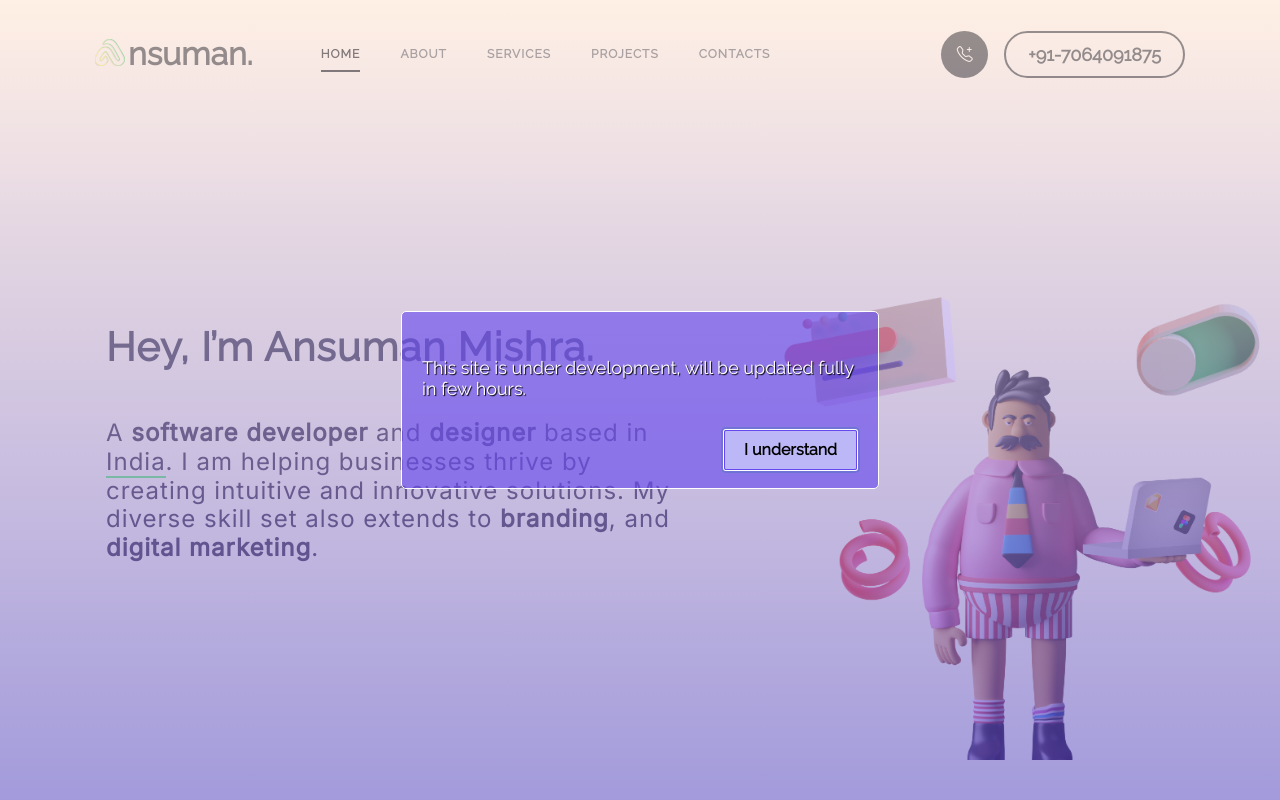
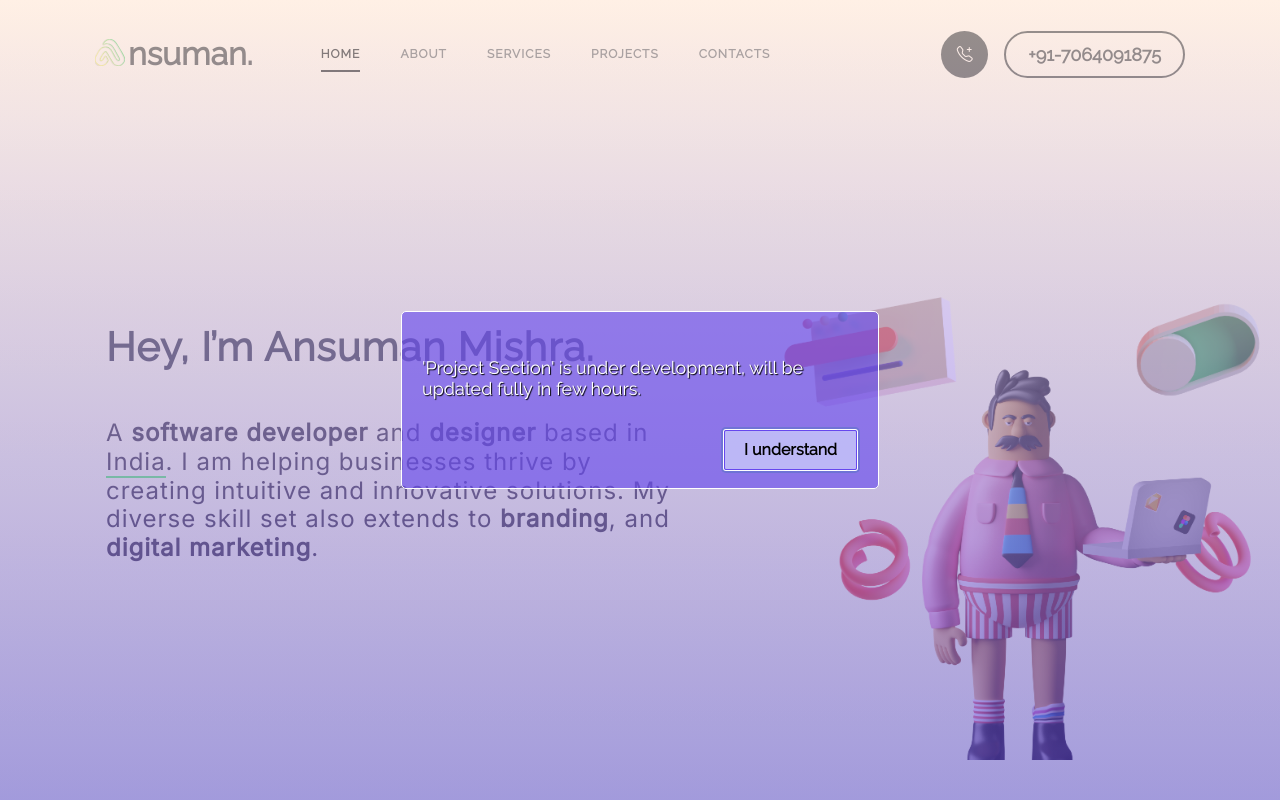
Before and after one commit to mishraansuman/mishraansuman.github.io, a PHP site: page / in a window 1280 px wide. Run offline with PHP 8.4, Linux system fonts and the light colour scheme; some web fonts are replaced.

Commit message:
04-01T00:00:00

```diff
--- a/css/style.css
+++ b/css/style.css
@@ -599,7 +599,7 @@ strong {
   box-shadow: 0 0 5px rgba(0, 0, 0, 0.2);
 }
 .card,.card-body,.list-group-item{
-  background: #fff;
+  background: #ffffff5b;
 }
 .card-header{
   background: transparent !important;
@@ -627,6 +627,7 @@ letter-spacing: .1rem;
 .card .btn:hover,
 .card .btn:focus{
   background-color: #e9d2ff;
+  color: var(--secondary-color);
   border-color: var(--secondary-color);
 }
 .border-top { border-top: 1px solid #e5e5e5; }
--- a/js/main.js
+++ b/js/main.js
@@ -1,6 +1,6 @@
 window.onload = () => {
     swal({
-      text: "This site is under development, will be updated fully in few hours.",
+      text: "'Project Section' is under development, will be updated fully in few hours.",
       buttons: "I understand",
     });
 };
```
